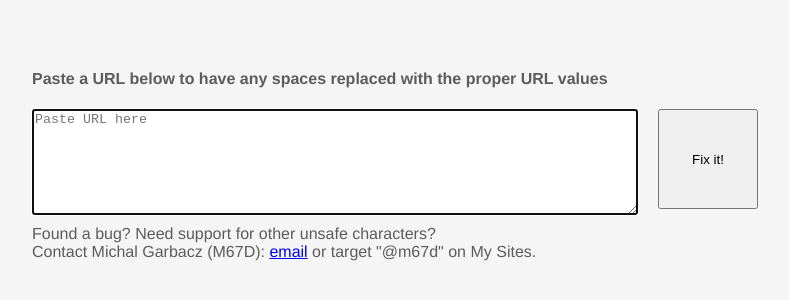
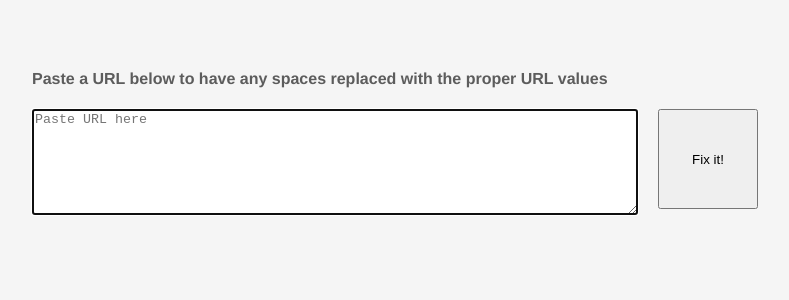
Before and after one commit to mgarbacz/space-fixer, a plain HTML site: page space-fixer.html in a window 1280 px wide. Shown: the part 150-450 px from the top of the page, without its empty margins (233-1022 px from the left). Drawn offline with nearby package versions, Linux system fonts and the light colour scheme.

Commit message:
Removed contact message at bottom, its work-specific

```diff
--- a/space-fixer.html
+++ b/space-fixer.html
@@ -81,9 +81,5 @@
     <button id="url-fix-button">Fix it!</button>
   </div>
   <div id="fix-message"></div>
-  <div id="bug-find">
-    <p>Found a bug? Need support for other unsafe characters?<br />Contact Michal Garbacz (M67D): <a href="mailto:michal.garbacz.m67d@statefarm.com?subject=SpaceFixer Feedback">email</a> or target "@m67d" on My Sites.
-    </p>
-  </div>
 </body>
 </html>
```
